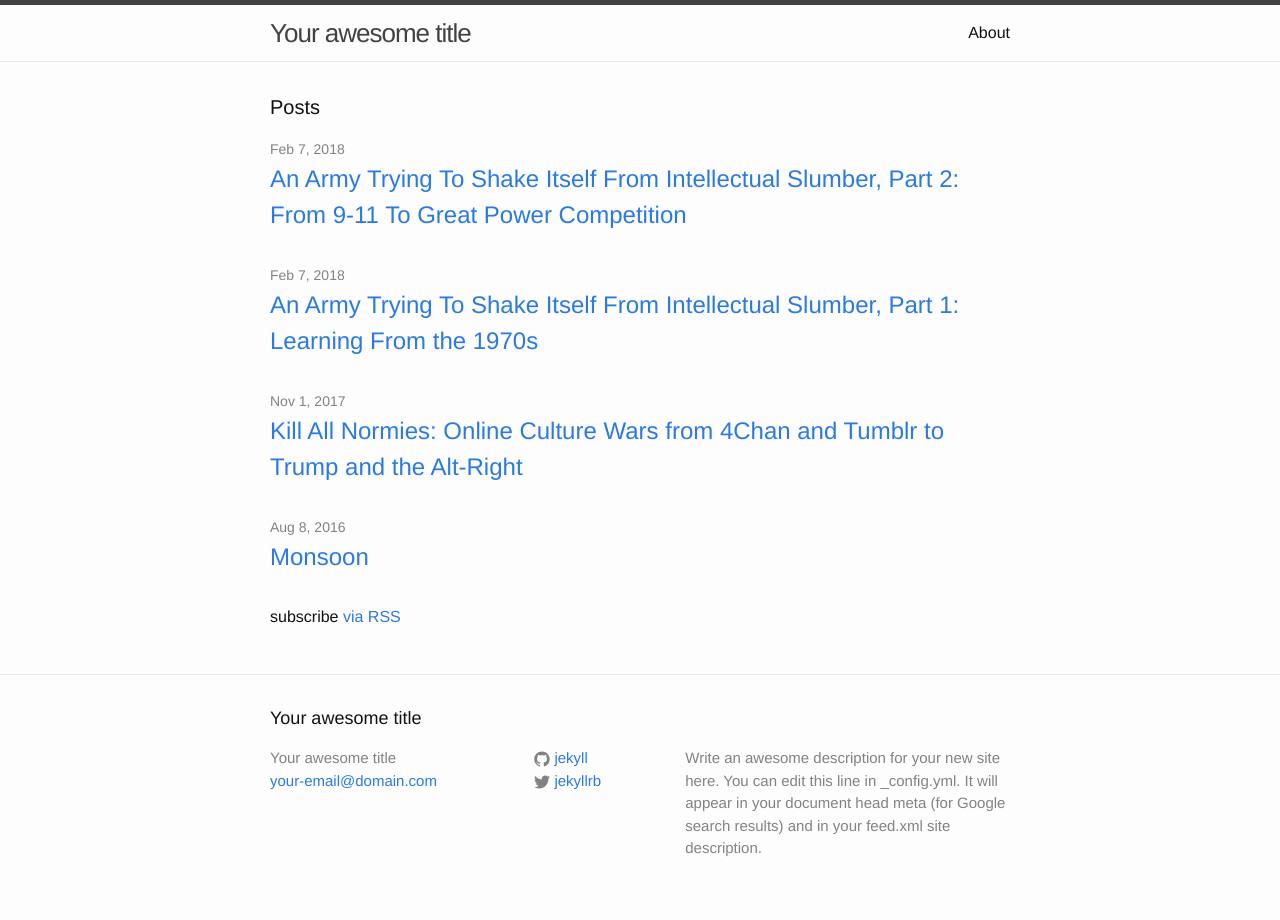
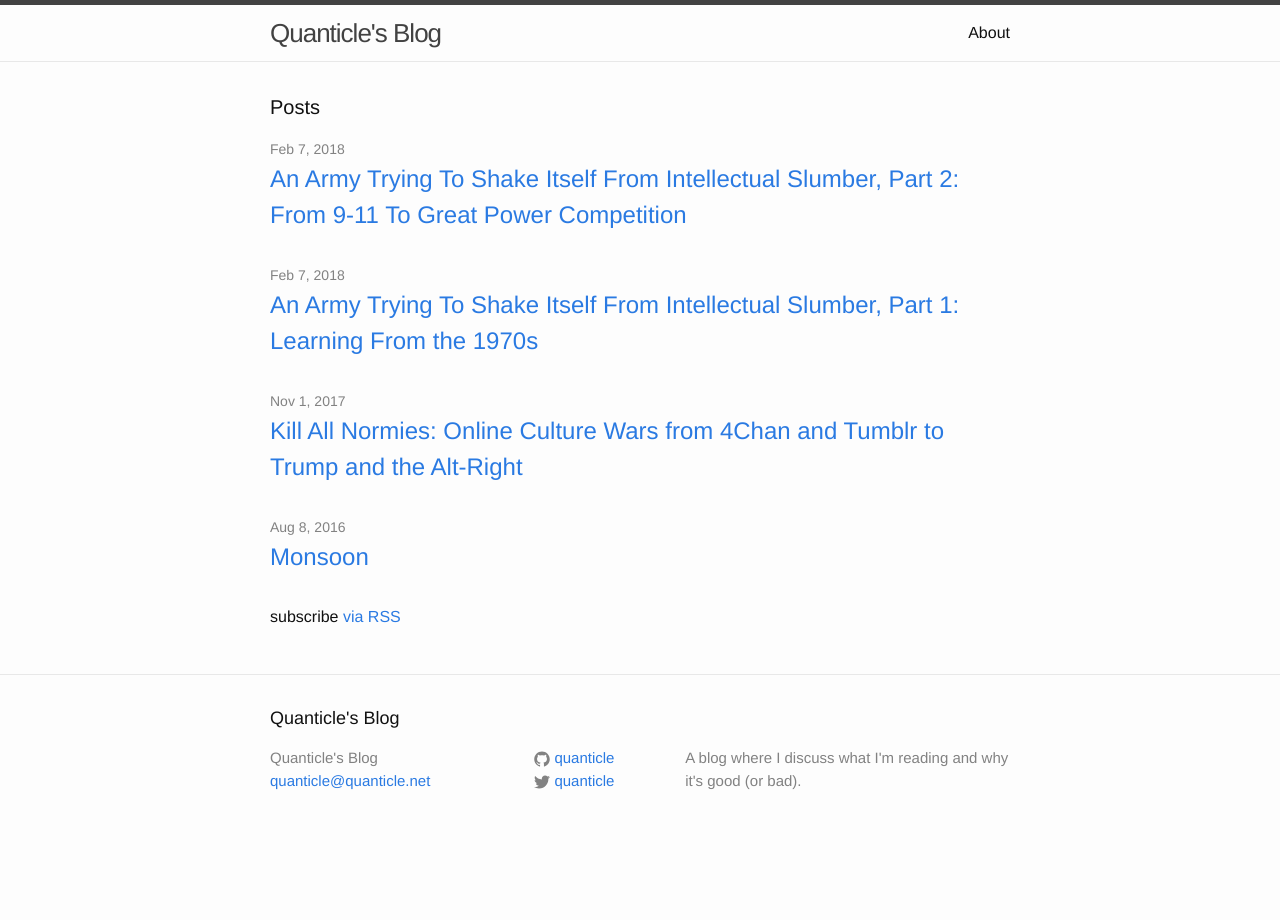
Before and after one commit to quanticle/quanticle.github.io, a Jekyll site: the page built from index.html, in a window 1280 px wide. Built offline with Jekyll 4.4.1, drawn with Linux system fonts in a browser that asks for light colours.

Commit message:
Set up template info in _config.yml

```diff
--- a/_config.yml
+++ b/_config.yml
@@ -6,16 +6,14 @@
 # 'jekyll serve'. If you change this file, please restart the server process.
 
 # Site settings
-title: Your awesome title
-email: your-email@domain.com
+title: Quanticle's Blog
+email: quanticle@quanticle.net
 description: > # this means to ignore newlines until "baseurl:"
-  Write an awesome description for your new site here. You can edit this
-  line in _config.yml. It will appear in your document head meta (for
-  Google search results) and in your feed.xml site description.
+  A blog where I discuss what I'm reading and why it's good (or bad).
 baseurl: "" # the subpath of your site, e.g. /blog
-url: "http://yourdomain.com" # the base hostname & protocol for your site
-twitter_username: jekyllrb
-github_username:  jekyll
+url: "https://quanticle.net" # the base hostname & protocol for your site
+twitter_username: quanticle
+github_username:  quanticle
 
 # Build settings
 markdown: kramdown
```
